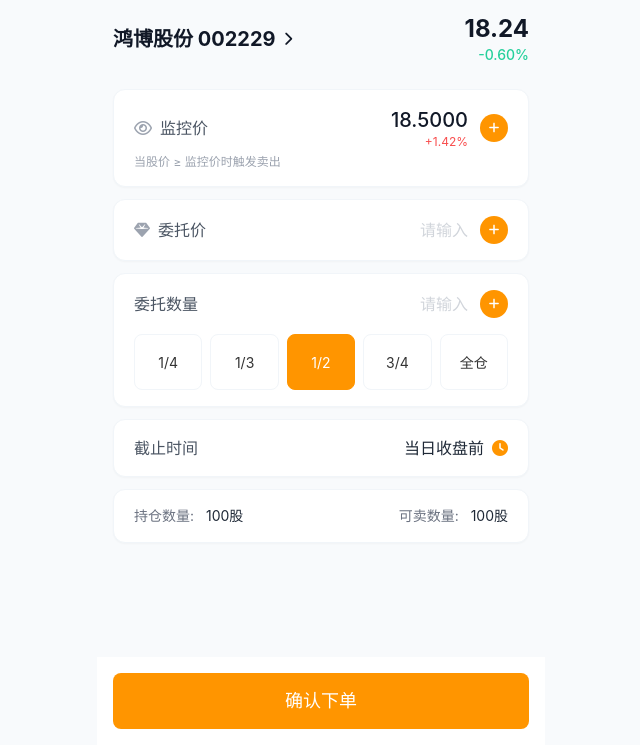
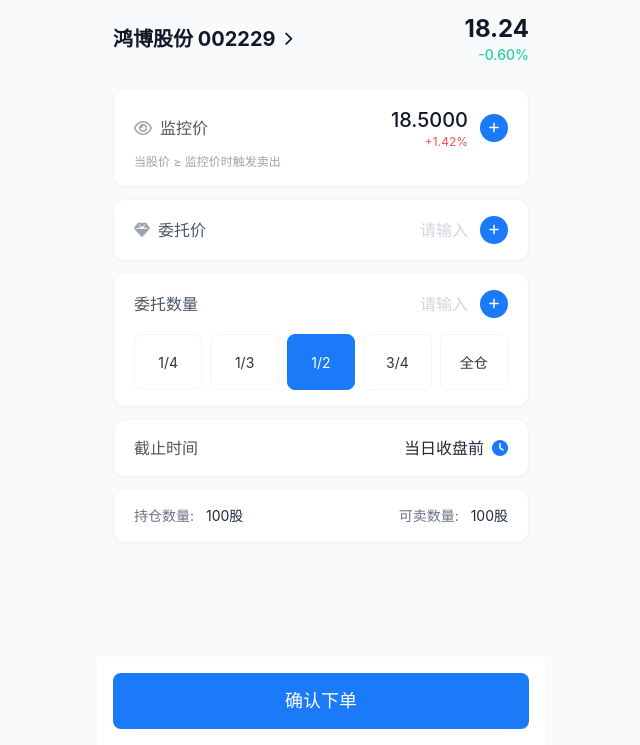
Before and after one commit to zmdcat/OTC--TRS, a plain HTML site: page sell.html in a window 1280 px wide. Shown: the part 55-800 px from the top of the page, without its empty margins (319-959 px from the left). Drawn offline with nearby package versions, Linux system fonts and the light colour scheme.

Commit message:
Change sell page theme color back to blue

```diff
--- a/sell.html
+++ b/sell.html
@@ -26,11 +26,11 @@
         .text-red-custom {
             color: #f84d4d;
         }
-        .bg-orange-custom {
-            background-color: #ff9500;
+        .bg-blue-custom {
+            background-color: #1a7af8;
         }
-        .text-orange-custom {
-            color: #ff9500;
+        .text-blue-custom {
+            color: #1a7af8;
         }
         .preset-btn {
             height: 3.5rem;
@@ -43,9 +43,9 @@
             font-size: 0.875rem;
         }
         .preset-btn.active {
-            background-color: #ff9500;
+            background-color: #1a7af8;
             color: white;
-            border-color: #ff9500;
+            border-color: #1a7af8;
         }
     </style>
 </head>
@@ -85,7 +85,7 @@
                         <div class="text-xl font-medium text-gray-900">18.5000</div>
                         <div class="text-xs text-red-custom">+1.42%</div>
                     </div>
-                    <button class="w-7 h-7 rounded-full bg-orange-custom text-white flex items-center justify-center">
+                    <button class="w-7 h-7 rounded-full bg-blue-custom text-white flex items-center justify-center">
                         <i class="fa-solid fa-plus text-xs"></i>
                     </button>
                 </div>
@@ -102,7 +102,7 @@
                 </div>
                 <div class="flex items-center space-x-3">
                     <span class="text-gray-300">请输入</span>
-                    <button class="w-7 h-7 rounded-full bg-orange-custom text-white flex items-center justify-center">
+                    <button class="w-7 h-7 rounded-full bg-blue-custom text-white flex items-center justify-center">
                         <i class="fa-solid fa-plus text-xs"></i>
                     </button>
                 </div>
@@ -115,7 +115,7 @@
                 <span class="text-gray-600">委托数量</span>
                 <div class="flex items-center space-x-3">
                     <span class="text-gray-300">请输入</span>
-                    <button class="w-7 h-7 rounded-full bg-orange-custom text-white flex items-center justify-center">
+                    <button class="w-7 h-7 rounded-full bg-blue-custom text-white flex items-center justify-center">
                         <i class="fa-solid fa-plus text-xs"></i>
                     </button>
                 </div>
@@ -134,7 +134,7 @@
             <span class="text-gray-600">截止时间</span>
             <div class="flex items-center text-gray-800">
                 <span class="mr-2">当日收盘前</span>
-                <i class="fa-solid fa-clock text-orange-custom"></i>
+                <i class="fa-solid fa-clock text-blue-custom"></i>
             </div>
         </div>
 
@@ -153,7 +153,7 @@
 
     <!-- Bottom Button -->
     <div class="fixed bottom-0 left-0 right-0 p-4 bg-white max-w-md mx-auto">
-        <button class="w-full py-3.5 bg-orange-custom text-white font-medium rounded-lg text-lg active:opacity-90 transition-opacity">
+        <button class="w-full py-3.5 bg-blue-custom text-white font-medium rounded-lg text-lg active:opacity-90 transition-opacity">
             确认下单
         </button>
     </div>
```
